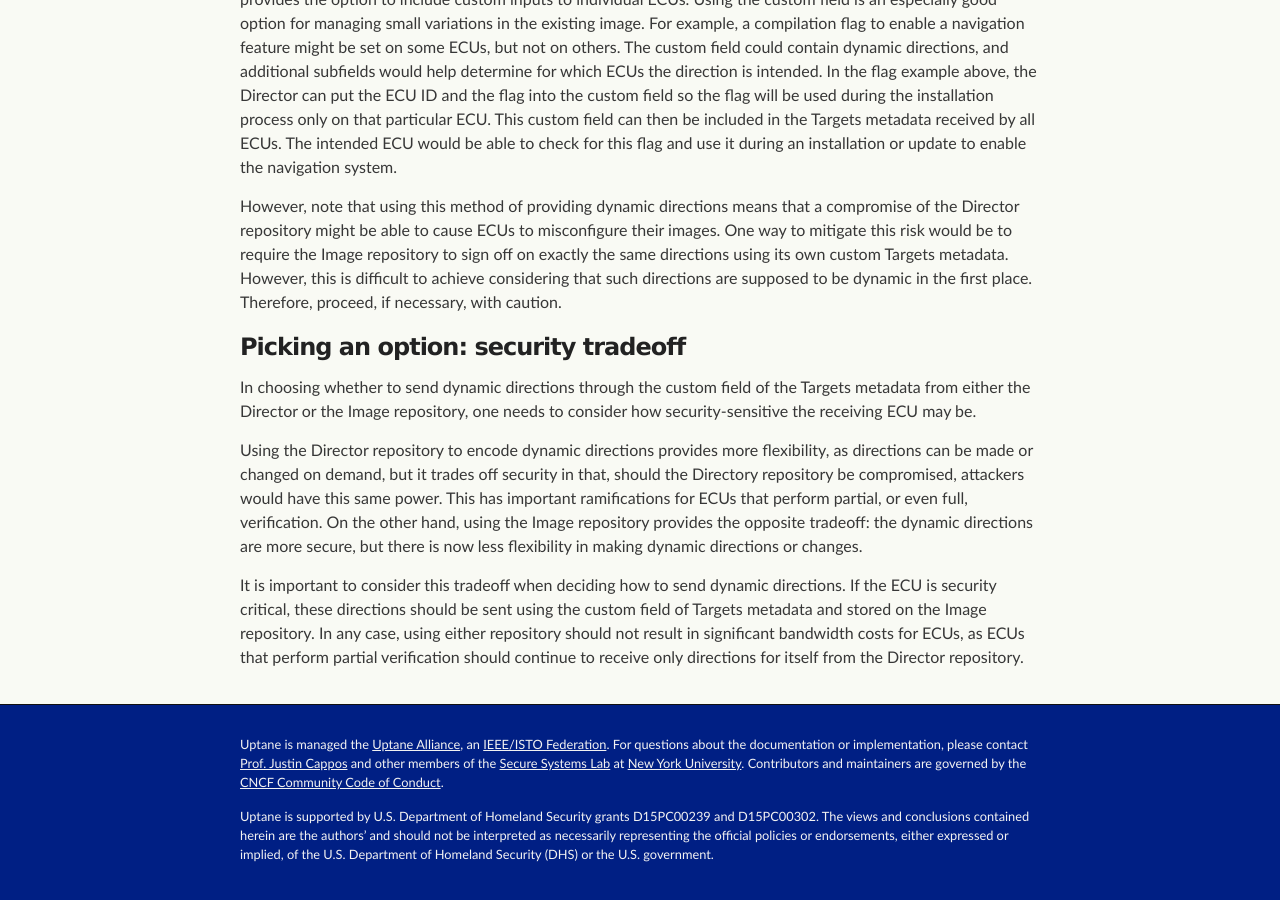
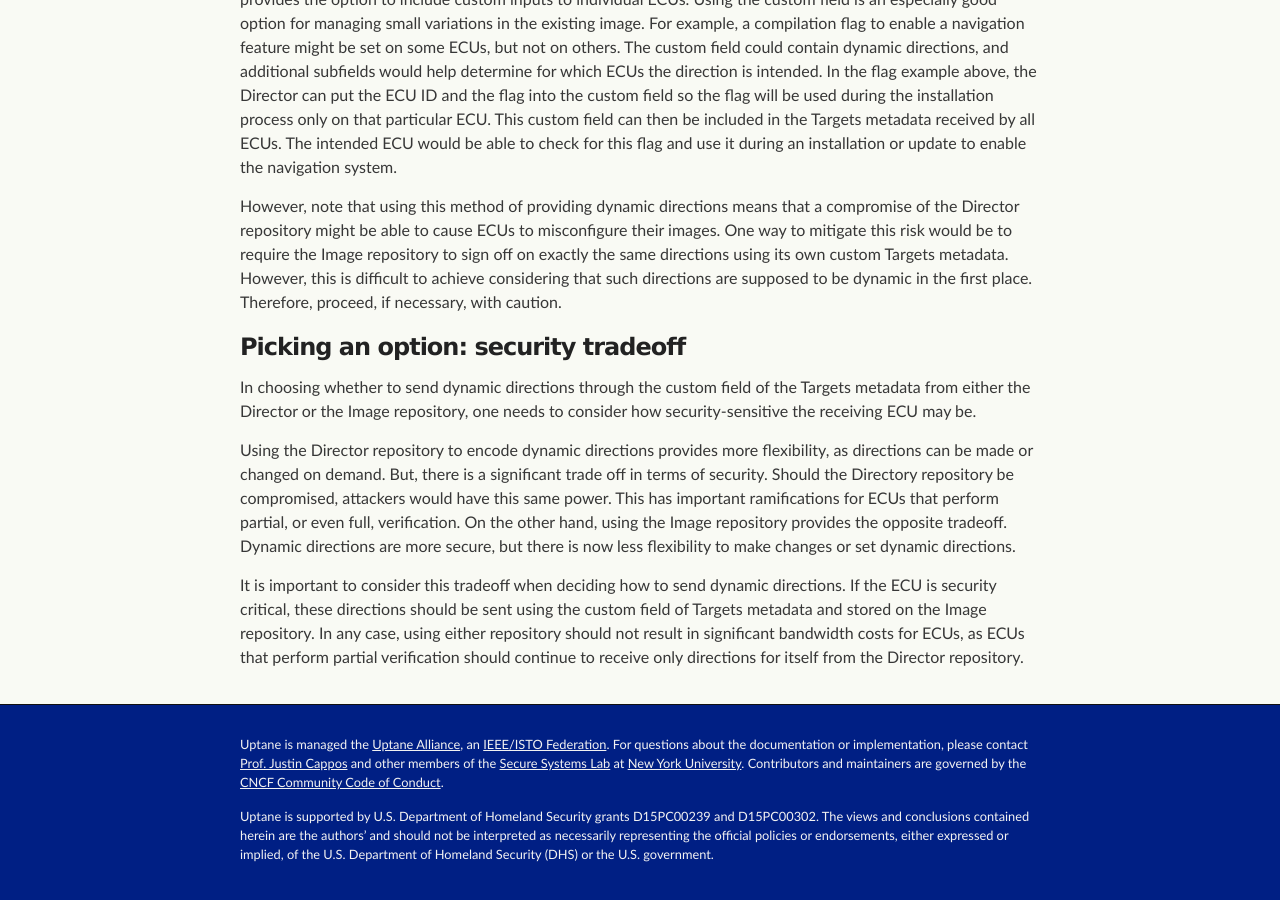
Before and after one commit to uptane/deployment-considerations, a Jekyll site: the page built from customizations.md, in a window 1280 px wide and 900 px high, scrolled down 8319 px. Built offline with Jekyll 4.4.1, drawn with Linux system fonts in a browser that asks for light colours; our own code applies the rules of GitHub Pages for plain Markdown files.

Commit message:
Update customizations.md
Co-Authored-By: Lois Anne DeLong <lad278@nyu.edu>

```diff
--- a/customizations.md
+++ b/customizations.md
@@ -157,6 +157,6 @@ However, note that using this method of providing dynamic directions means that
 
 In choosing whether to send dynamic directions through the custom field of the Targets metadata from either the Director or the Image repository, one needs to consider how security-sensitive the receiving ECU may be.
 
-Using the Director repository to encode dynamic directions provides more flexibility, as directions can be made or changed on demand, but it trades off security in that, should the Directory repository be compromised, attackers would have this same power. This has important ramifications for ECUs that perform partial, or even full, verification. On the other hand, using the Image repository provides the opposite tradeoff: the dynamic directions are more secure, but there is now less flexibility in making dynamic directions or changes.
+Using the Director repository to encode dynamic directions provides more flexibility, as directions can be made or changed on demand. But, there is a significant trade off in terms of  security.  Should the Directory repository be compromised, attackers would have this same power. This has important ramifications for ECUs that perform partial, or even full, verification. On the other hand, using the Image repository provides the opposite tradeoff. Dynamic directions are more secure, but there is now less flexibility to make changes or set dynamic directions.
 
 It is important to consider this tradeoff when deciding how to send dynamic directions. If the ECU is security critical, these directions should be sent using the custom field of Targets metadata and stored on the Image repository. In any case, using either repository should not result in significant bandwidth costs for ECUs, as ECUs that perform partial verification should continue to receive only directions for itself from the Director repository.
```
